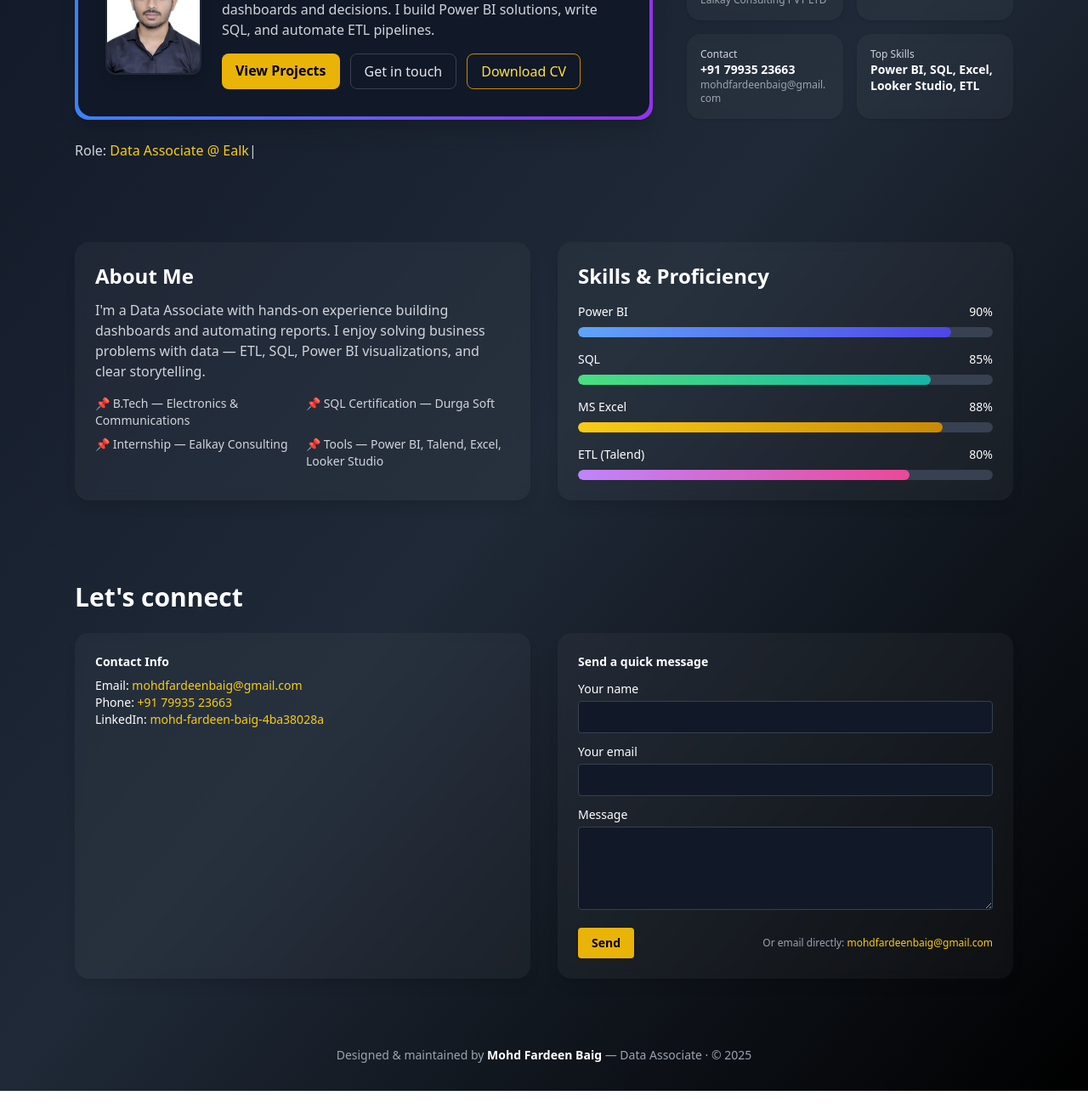
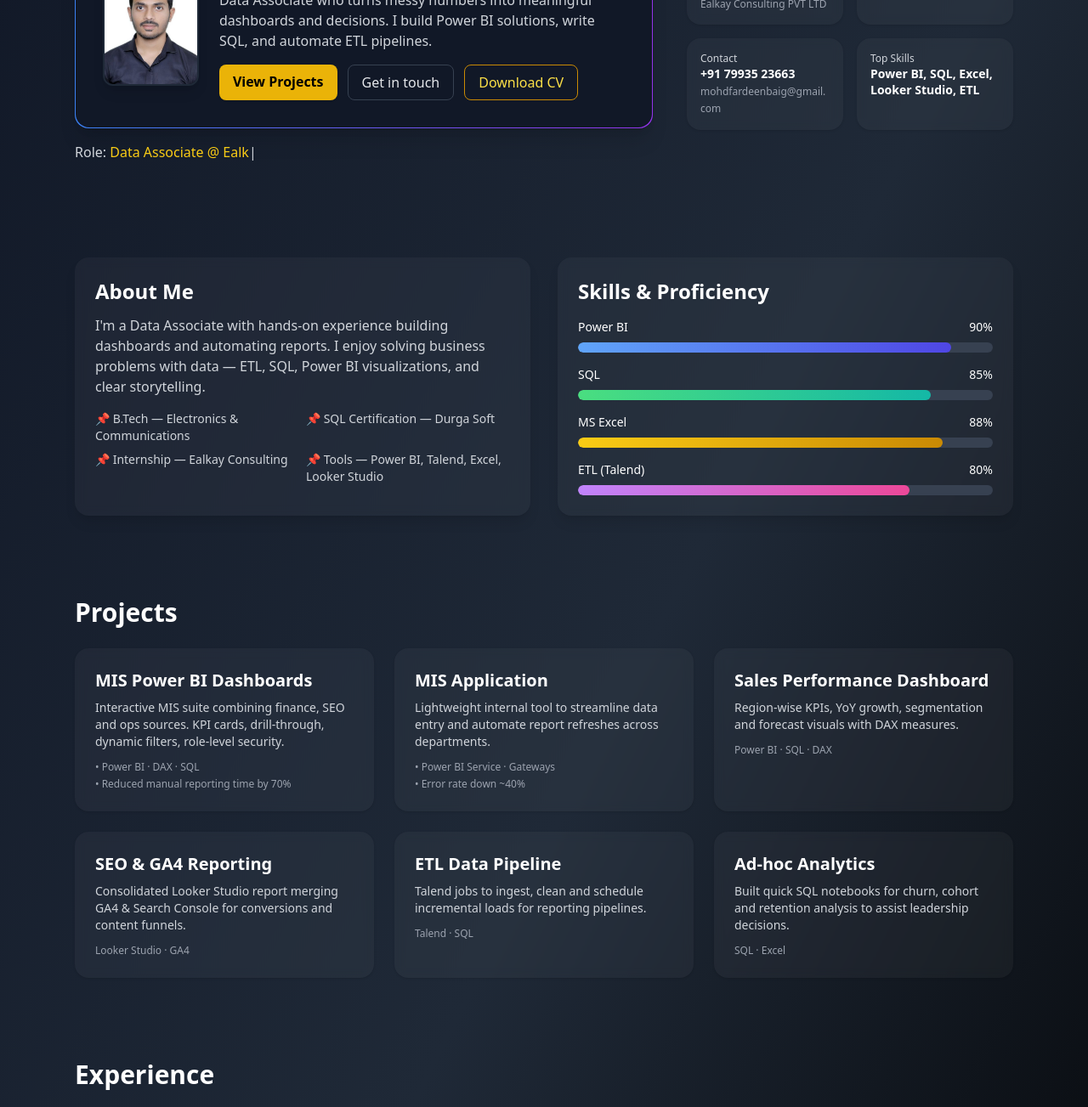
Before and after one commit to mohdfardeenbaig/fardeen_portfolio, a plain HTML site: page index.html in a window 1280 px wide. Shown: the part 238-1541 px from the top of the page at 85% size. Drawn offline with nearby package versions, Linux system fonts and the light colour scheme.

Commit message:
adeed more

```diff
--- a/index.html
+++ b/index.html
@@ -7,27 +7,30 @@
 
   <!-- Tailwind CDN -->
   <script src="https://cdn.tailwindcss.com"></script>
+  <!-- Typed.js for hero typing -->
   <script src="https://cdn.jsdelivr.net/npm/typed.js@2.0.12"></script>
 
+  <meta name="theme-color" content="#0b1220" />
   <style>
+    /* subtle glass effect */
     .glass { background: rgba(255,255,255,0.04); backdrop-filter: blur(6px); }
     .skill-bar { width: 0; transition: width 1200ms ease; }
     .card-fade { transform: translateY(10px); opacity: 0; transition: all 600ms ease; }
     .card-fade.visible { transform: translateY(0); opacity: 1; }
   </style>
 </head>
-<body class="bg-gradient-to-br from-gray-900 via-gray-800 to-black text-white antialiased">
+<body class="bg-gradient-to-br from-gray-900 via-gray-800 to-black text-white antialiased selection:bg-yellow-500/30">
 
-  <!-- Navbar -->
-  <header class="sticky top-0 z-50 glass border-b border-gray-700">
+  <!-- Header / Navbar -->
+  <header class="sticky top-0 z-50 glass border-b border-gray-800/60">
     <div class="max-w-6xl mx-auto flex items-center justify-between p-4">
       <div class="flex items-center gap-3">
-        <div class="w-12 h-12 rounded-full overflow-hidden">
+        <div class="w-10 h-10 md:w-12 md:h-12 rounded-full overflow-hidden ring-1 ring-gray-700">
           <img src="profile.png" alt="Mohd Fardeen Baig">
         </div>
-        <div>
-          <div class="text-lg font-semibold">Mohd Fardeen Baig</div>
-          <div class="text-xs text-gray-300">Data Associate · Ealkay Consulting Pvt Ltd</div>
+        <div class="min-w-0">
+          <div class="text-base md:text-lg font-semibold truncate">Mohd Fardeen Baig</div>
+          <div class="text-[11px] md:text-xs text-gray-300">Data Associate · Ealkay Consulting Pvt Ltd</div>
         </div>
       </div>
 
@@ -37,7 +40,7 @@
         <a href="#projects" class="hover:text-yellow-400">Projects</a>
         <a href="#experience" class="hover:text-yellow-400">Experience</a>
         <a href="#contact" class="hover:text-yellow-400">Contact</a>
-        <a href="Mohd_Fardeen_Baig_(Data_Analyst).pdf" class="ml-2 px-3 py-1 border border-yellow-500 rounded hover:bg-yellow-500 text-yellow-300" target="_blank">Resume</a>
+        <a href="Mohd_Fardeen_Baig_(Data_Analyst).pdf" class="ml-2 px-3 py-1 border border-yellow-500 rounded hover:bg-yellow-500 text-yellow-300" target="_blank" rel="noopener">Resume</a>
       </nav>
 
       <div class="md:hidden">
@@ -47,32 +50,32 @@
   </header>
 
   <!-- Hero -->
-  <section class="max-w-6xl mx-auto px-6 py-12 flex flex-col md:flex-row items-center gap-10">
-    <div class="flex-1">
-      <div class="rounded-2xl p-1 bg-gradient-to-r from-blue-500 to-purple-600 inline-block shadow-xl w-full">
-        <div class="bg-gray-900 rounded-2xl p-6 md:p-8 flex flex-col md:flex-row items-center gap-6">
-          <img src="profile.png" alt="photo" class="w-28 h-28 md:w-36 md:h-36 rounded-xl object-cover border-2 border-gray-800 shadow-lg mb-4 md:mb-0">
-          <div>
-            <h1 class="text-2xl md:text-4xl font-extrabold">Hi, I'm <span class="text-yellow-400">Mohd Fardeen</span></h1>
+  <section class="max-w-6xl mx-auto px-6 py-10 md:py-16 flex flex-col md:flex-row items-start md:items-center gap-8 md:gap-10">
+    <div class="flex-1 w-full">
+      <div class="rounded-2xl p-[1px] bg-gradient-to-r from-blue-500 to-purple-600 inline-block shadow-xl w-full">
+        <div class="bg-gray-900 rounded-2xl p-5 sm:p-6 md:p-8 flex flex-col md:flex-row items-center gap-6">
+          <img src="profile.png" alt="photo" class="w-24 h-24 sm:w-28 sm:h-28 md:w-36 md:h-36 rounded-xl object-cover border-2 border-gray-800 shadow-lg mb-2 md:mb-0">
+          <div class="w-full">
+            <h1 class="text-2xl sm:text-3xl md:text-4xl font-extrabold leading-tight">Hi, I'm <span class="text-yellow-400">Mohd Fardeen</span></h1>
             <p class="mt-2 text-gray-300 text-sm md:text-base">
               Data Associate who turns messy numbers into meaningful dashboards and decisions. I build Power BI solutions, write SQL, and automate ETL pipelines.
             </p>
-            <div class="mt-4 flex flex-col sm:flex-row gap-3">
+            <div class="mt-4 flex flex-col sm:flex-row gap-3 w-full">
               <a href="#projects" class="px-4 py-2 bg-yellow-500 text-black rounded-lg font-semibold shadow hover:scale-105 transform transition text-center">View Projects</a>
               <a href="#contact" class="px-4 py-2 border border-gray-700 rounded-lg text-gray-200 hover:bg-gray-800 text-center">Get in touch</a>
-              <a href="Mohd_Fardeen_Baig_(Data_Analyst).pdf" target="_blank" class="px-4 py-2 rounded-lg border border-yellow-600 text-yellow-300 hover:bg-yellow-600 text-center">Download CV</a>
+              <a href="Mohd_Fardeen_Baig_(Data_Analyst).pdf" target="_blank" rel="noopener" class="px-4 py-2 rounded-lg border border-yellow-600 text-yellow-300 hover:bg-yellow-600 text-center">Download CV</a>
             </div>
           </div>
         </div>
       </div>
-      <div class="mt-6 text-gray-300 text-sm md:text-base">
+      <div class="mt-4 text-gray-300 text-sm md:text-base">
         <span>Role: </span>
         <span id="typed" class="font-medium text-yellow-400"></span>
       </div>
     </div>
 
     <!-- Side Info -->
-    <aside class="w-full md:w-96 grid sm:grid-cols-2 gap-4">
+    <aside class="w-full md:w-96 grid grid-cols-1 sm:grid-cols-2 gap-4">
       <div class="card-fade glass p-4 rounded-2xl shadow text-sm">
         <div class="text-xs text-gray-300">Experience</div>
         <div class="font-bold">Data Associate</div>
@@ -82,20 +85,20 @@
         <div class="text-xs text-gray-300">Location</div>
         <div class="font-bold">Hyderabad, India</div>
       </div>
-      <div class="card-fade glass p-4 rounded-2xl shadow text-sm break-words">
+      <div class="card-fade glass p-4 rounded-2xl shadow text-sm break-words hyphens-auto">
         <div class="text-xs text-gray-300">Contact</div>
-        <div class="font-semibold text-sm">+91 79935 23663</div>
-        <div class="text-xs text-gray-400 break-words">mohdfardeenbaig@gmail.com</div>
+        <a href="tel:+917993523663" class="font-semibold text-sm block">+91 79935 23663</a>
+        <a href="mailto:mohdfardeenbaig@gmail.com" class="text-xs text-gray-400 break-words hyphens-auto">mohdfardeenbaig@gmail.com</a>
       </div>
-      <div class="card-fade glass p-4 rounded-2xl shadow text-sm break-words">
+      <div class="card-fade glass p-4 rounded-2xl shadow text-sm">
         <div class="text-xs text-gray-300">Top Skills</div>
-        <div class="font-semibold text-sm leading-snug">Power BI, SQL, Excel, Looker Studio, ETL</div>
+        <div class="font-semibold text-sm leading-snug break-words">Power BI, SQL, Excel, Looker Studio, ETL</div>
       </div>
     </aside>
   </section>
 
   <!-- About + Skills -->
-  <section id="about" class="max-w-6xl mx-auto px-6 py-12 grid md:grid-cols-2 gap-8">
+  <section id="about" class="max-w-6xl mx-auto px-6 py-10 md:py-12 grid md:grid-cols-2 gap-8">
     <div class="glass p-6 rounded-2xl shadow-lg card-fade">
       <h2 class="text-2xl font-bold mb-3">About Me</h2>
       <p class="text-gray-300 text-sm md:text-base leading-relaxed">
@@ -140,15 +143,120 @@
     </div>
   </section>
 
+  <!-- Projects -->
+  <section id="projects" class="max-w-6xl mx-auto px-6 py-10 md:py-12">
+    <h2 class="text-3xl font-bold mb-6">Projects</h2>
+
+    <!-- 3-up grid on desktop, 2 on tablets, 1 on mobile -->
+    <div class="grid grid-cols-1 sm:grid-cols-2 md:grid-cols-3 gap-6">
+
+      <!-- Project 1 -->
+      <article class="glass p-6 rounded-2xl shadow hover:shadow-xl transition">
+        <h3 class="text-xl font-semibold">MIS Power BI Dashboards</h3>
+        <p class="mt-2 text-gray-300 text-sm">
+          Interactive MIS suite combining finance, SEO and ops sources. KPI cards, drill-through, dynamic filters, role-level security.
+        </p>
+        <ul class="mt-3 text-xs text-gray-400 space-y-1">
+          <li>• Power BI · DAX · SQL</li>
+          <li>• Reduced manual reporting time by 70%</li>
+        </ul>
+      </article>
+
+      <!-- Project 2 -->
+      <article class="glass p-6 rounded-2xl shadow hover:shadow-xl transition">
+        <h3 class="text-xl font-semibold">MIS Application</h3>
+        <p class="mt-2 text-gray-300 text-sm">
+          Lightweight internal tool to streamline data entry and automate report refreshes across departments.
+        </p>
+        <ul class="mt-3 text-xs text-gray-400 space-y-1">
+          <li>• Power BI Service · Gateways</li>
+          <li>• Error rate down ~40%</li>
+        </ul>
+      </article>
+
+      <!-- Project 3 -->
+      <article class="glass p-6 rounded-2xl shadow hover:shadow-xl transition">
+        <h3 class="text-xl font-semibold">Sales Performance Dashboard</h3>
+        <p class="mt-2 text-gray-300 text-sm">
+          Region-wise KPIs, YoY growth, segmentation and forecast visuals with DAX measures.
+        </p>
+        <div class="mt-3 text-xs text-gray-400">Power BI · SQL · DAX</div>
+      </article>
+
+      <!-- Project 4 -->
+      <article class="glass p-6 rounded-2xl shadow hover:shadow-xl transition">
+        <h3 class="text-xl font-semibold">SEO & GA4 Reporting</h3>
+        <p class="mt-2 text-gray-300 text-sm">
+          Consolidated Looker Studio report merging GA4 & Search Console for conversions and content funnels.
+        </p>
+        <div class="mt-3 text-xs text-gray-400">Looker Studio · GA4</div>
+      </article>
+
+      <!-- Project 5 -->
+      <article class="glass p-6 rounded-2xl shadow hover:shadow-xl transition">
+        <h3 class="text-xl font-semibold">ETL Data Pipeline</h3>
+        <p class="mt-2 text-gray-300 text-sm">
+          Talend jobs to ingest, clean and schedule incremental loads for reporting pipelines.
+        </p>
+        <div class="mt-3 text-xs text-gray-400">Talend · SQL</div>
+      </article>
+
+      <!-- Project 6 -->
+      <article class="glass p-6 rounded-2xl shadow hover:shadow-xl transition">
+        <h3 class="text-xl font-semibold">Ad-hoc Analytics</h3>
+        <p class="mt-2 text-gray-300 text-sm">
+          Built quick SQL notebooks for churn, cohort and retention analysis to assist leadership decisions.
+        </p>
+        <div class="mt-3 text-xs text-gray-400">SQL · Excel</div>
+      </article>
+
+    </div>
+  </section>
+
+  <!-- Experience -->
+  <section id="experience" class="max-w-6xl mx-auto px-6 py-10 md:py-12">
+    <h2 class="text-3xl font-bold mb-6">Experience</h2>
+    <div class="space-y-6">
+      <div class="glass p-5 rounded-2xl shadow-lg flex gap-4 items-start">
+        <div class="w-3 h-3 rounded-full bg-yellow-400 mt-2"></div>
+        <div>
+          <div class="font-semibold">Data Associate — Ealkay Consulting Pvt Ltd</div>
+          <div class="text-xs text-gray-400">Jan 2025 — Present</div>
+          <p class="mt-2 text-gray-300 text-sm">Working on Power BI dashboards, SQL development, ETL processes and cross-team collaboration to deliver MIS and analytics solutions.</p>
+        </div>
+      </div>
+      <div class="glass p-5 rounded-2xl shadow-lg flex gap-4 items-start">
+        <div class="w-3 h-3 rounded-full bg-gray-400 mt-2"></div>
+        <div>
+          <div class="font-semibold">Data Analyst Intern — Ealkay Consulting</div>
+          <div class="text-xs text-gray-400">3 months</div>
+          <p class="mt-2 text-gray-300 text-sm">Built dashboards, automated reports, and supported ETL tasks for client reporting needs.</p>
+        </div>
+      </div>
+    </div>
+  </section>
+
   <!-- Contact -->
-  <section id="contact" class="max-w-6xl mx-auto px-6 py-12">
+  <section id="contact" class="max-w-6xl mx-auto px-6 py-10 md:py-12">
     <h2 class="text-3xl font-bold mb-6">Let's connect</h2>
     <div class="grid md:grid-cols-2 gap-8">
       <div class="glass p-6 rounded-2xl shadow-lg text-sm">
         <h3 class="font-semibold mb-2">Contact Info</h3>
-        <p>Email: <a href="mailto:mohdfardeenbaig@gmail.com" class="text-yellow-400 break-words">mohdfardeenbaig@gmail.com</a></p>
-        <p>Phone: <a href="tel:+917993523663" class="text-yellow-400">+91 79935 23663</a></p>
-        <p>LinkedIn: <a href="https://www.linkedin.com/in/mohd-fardeen-baig-4ba38028a" target="_blank" class="text-yellow-400 break-words">mohd-fardeen-baig-4ba38028a</a></p>
+        <p class="text-gray-300 break-words">Email:
+          <a href="mailto:mohdfardeenbaig@gmail.com" class="text-yellow-400 break-words hyphens-auto">mohdfardeenbaig@gmail.com</a>
+        </p>
+        <p class="text-gray-300">Phone:
+          <a href="tel:+917993523663" class="text-yellow-400">+91 79935 23663</a>
+        </p>
+        <p class="text-gray-300 break-words">LinkedIn:
+          <a href="https://www.linkedin.com/in/mohd-fardeen-baig-4ba38028a"
+             target="_blank" rel="noopener"
+             class="text-yellow-400 break-words hyphens-auto">mohd-fardeen-baig-4ba38028a</a>
+        </p>
+        <div class="mt-6 flex flex-col sm:flex-row gap-3">
+          <a href="mailto:mohdfardeenbaig@gmail.com" class="px-4 py-2 bg-yellow-500 text-black rounded shadow text-center">Email me</a>
+          <a href="https://www.linkedin.com/in/mohd-fardeen-baig-4ba38028a" target="_blank" rel="noopener" class="px-4 py-2 border border-gray-700 rounded text-center">LinkedIn</a>
+        </div>
       </div>
 
       <form class="glass p-6 rounded-2xl shadow-lg text-sm" id="contactForm">
@@ -161,7 +269,9 @@
         <textarea id="message" rows="4" class="w-full mt-1 p-2 rounded bg-gray-900 border border-gray-700 text-sm" required></textarea>
         <div class="mt-4 flex flex-col sm:flex-row justify-between items-start sm:items-center gap-2">
           <button type="submit" class="px-4 py-2 bg-yellow-500 text-black rounded font-semibold shadow w-full sm:w-auto">Send</button>
-          <div class="text-xs text-gray-400 break-words">Or email directly: <a href="mailto:mohdfardeenbaig@gmail.com" class="text-yellow-400">mohdfardeenbaig@gmail.com</a></div>
+          <div class="text-xs text-gray-400 break-words">Or email directly:
+            <a href="mailto:mohdfardeenbaig@gmail.com" class="text-yellow-400 break-words hyphens-auto">mohdfardeenbaig@gmail.com</a>
+          </div>
         </div>
       </form>
     </div>
@@ -171,16 +281,22 @@
     Designed & maintained by <strong class="text-white">Mohd Fardeen Baig</strong> — Data Associate · © 2025
   </footer>
 
+  <!-- Scripts -->
   <script>
+    // hero typing
     new Typed('#typed', {
       strings: ['Data Associate @ Ealkay Consulting', 'Power BI | SQL | ETL', 'Turning Data into Insights'],
       typeSpeed: 45, backSpeed: 30, backDelay: 2000, startDelay: 500, loop: true
     });
+
+    // reveal on scroll
     const fadeEls = document.querySelectorAll('.card-fade');
     const io = new IntersectionObserver((entries) => {
       entries.forEach(e => { if (e.isIntersecting) e.target.classList.add('visible'); });
     }, { threshold: 0.12 });
     fadeEls.forEach(el => io.observe(el));
+
+    // animate skill bars when visible
     const skillsSection = document.getElementById('skills');
     const skillBars = document.querySelectorAll('.skill-bar');
     const skillObserver = new IntersectionObserver((entries) => {
@@ -195,6 +311,8 @@
       });
     }, { threshold: 0.25 });
     if (skillsSection) skillObserver.observe(skillsSection);
+
+    // contact form -> mailto
     document.getElementById('contactForm').addEventListener('submit', function(e) {
       e.preventDefault();
       const name = encodeURIComponent(document.getElementById('name').value.trim());
```
